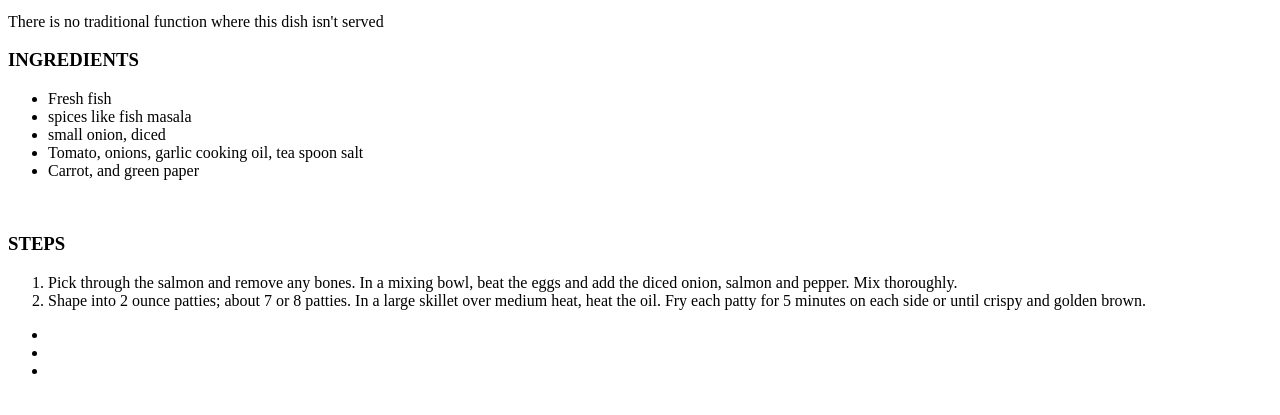
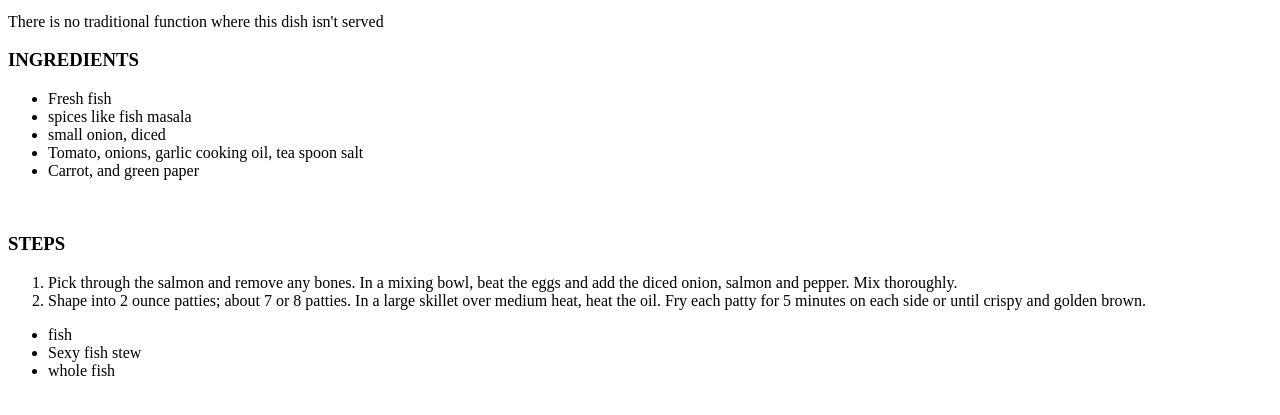
Before and after one commit to karacosmas/odin-recipes, a plain HTML site: page index.html in a window 1280 px wide. Shown: the part 315-730 px from the top of the page. Drawn offline with Linux system fonts and the light colour scheme.

Commit message:
new adjustments

```diff
--- a/index.html
+++ b/index.html
@@ -27,9 +27,9 @@
         <li>Shape into 2 ounce patties; about 7 or 8 patties. In a large skillet over medium heat, heat the oil. Fry each patty for 5 minutes on each side or until crispy and golden brown.</li>
     </ol>
     <ul>
-        <li><a href="https://www.allrecipes.com/search?q=fish"></a></li>
-        <li><a href="https://www.allrecipes.com/recipe/231352/sexy-fish-stew/"></a></li>
-        <li><a href="https://www.allrecipes.com/article/how-to-cook-a-whole-fish/"></a></li>
+        <li><a href="https://www.allrecipes.com/search?q=fish"></a>fish</li>
+        <li><a href="https://www.allrecipes.com/recipe/231352/sexy-fish-stew/"></a>Sexy fish stew</li>
+        <li><a href="https://www.allrecipes.com/article/how-to-cook-a-whole-fish/"></a>whole fish</li>
       </ul>
 
 </body>
```
